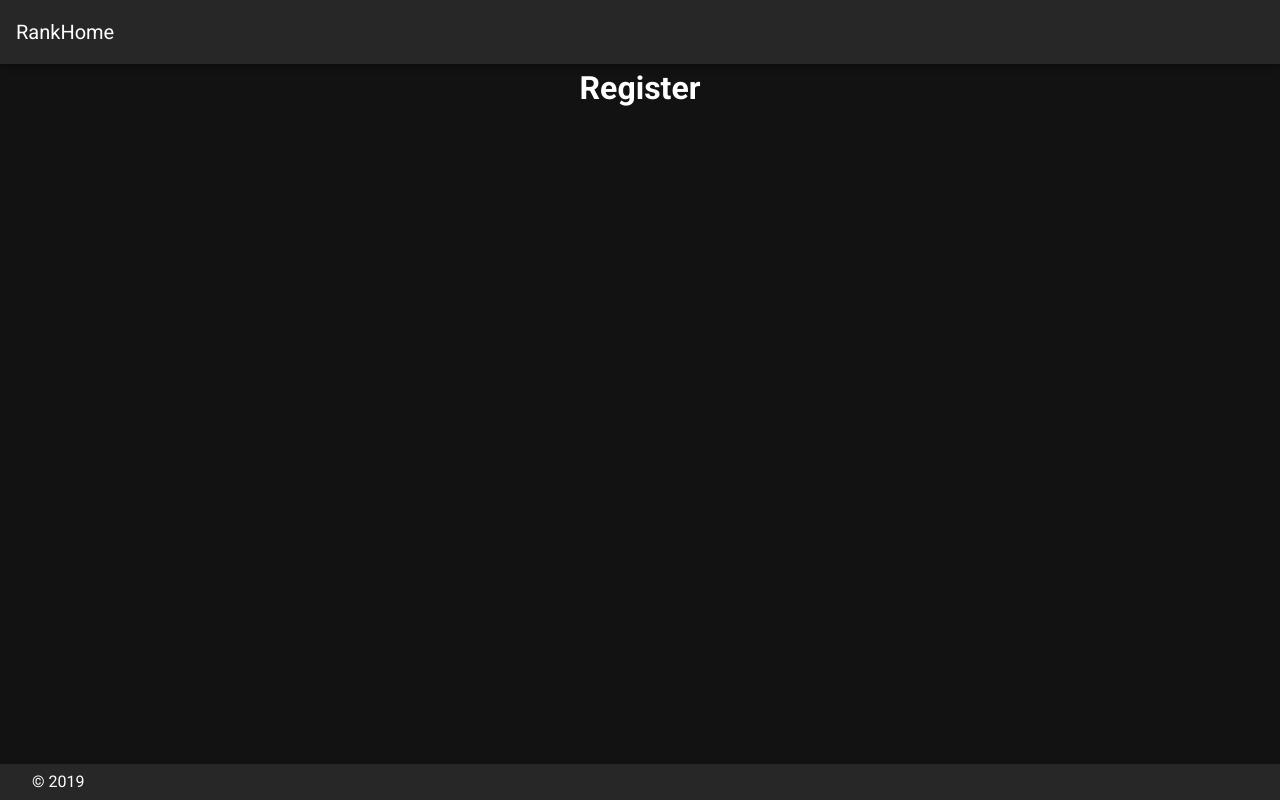
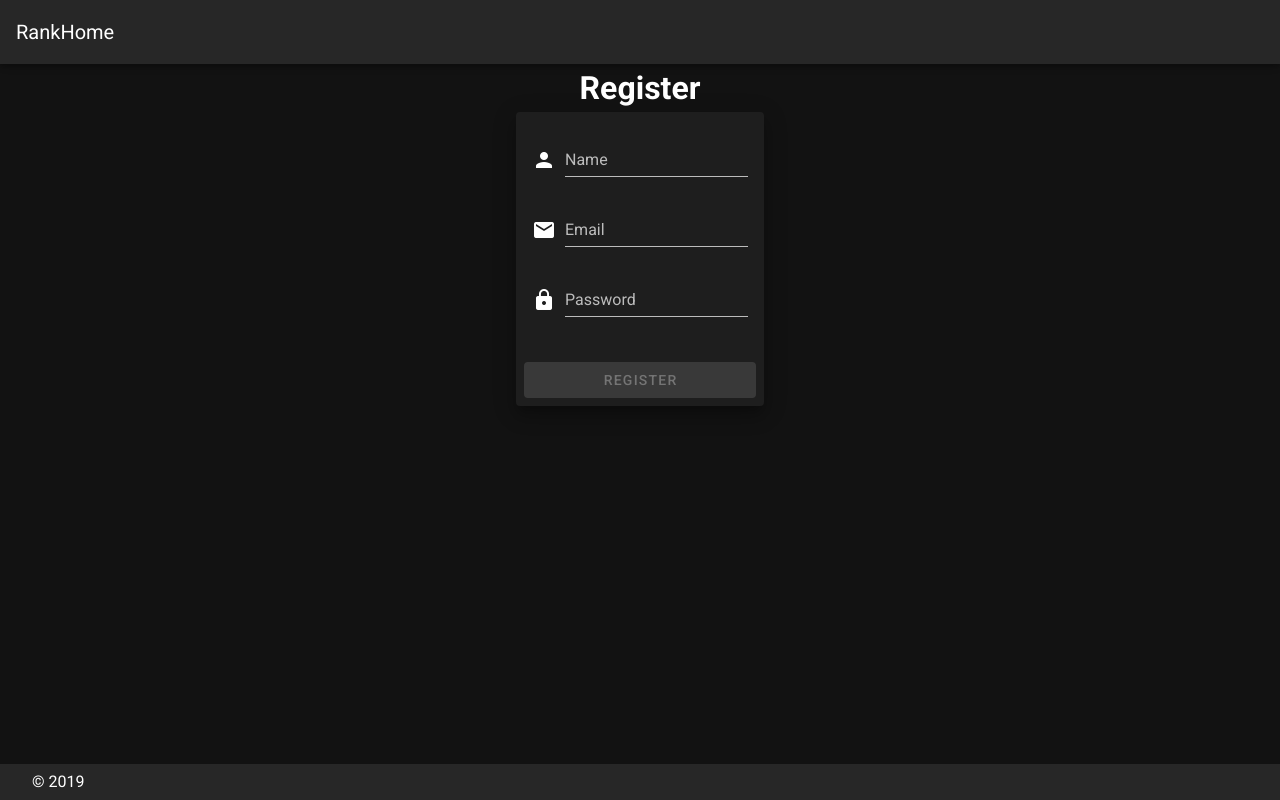
Before and after one commit to tiagopaes/rankhome, a Vue app: page /register in a window 1280 px wide. Built offline with nearby package versions, Linux system fonts and the light colour scheme.

Commit message:
Create register form ui

```diff
--- a/src/views/Register.vue
+++ b/src/views/Register.vue
@@ -3,6 +3,79 @@
     <v-row align="center" justify="center">
       <h1>Register</h1>
     </v-row>
-    <v-row align="center" justify="center"></v-row>
+    <v-row align="center" justify="center">
+      <v-card class="elevation-12">
+        <v-card-text>
+          <form @submit.prevent="handleSubmit" id="register-form">
+            <v-text-field
+              v-model="name"
+              required
+              label="Name"
+              name="name"
+              prepend-icon="person"
+              type="text"
+            ></v-text-field>
+            <v-text-field
+              v-model="email"
+              label="Email"
+              name="email"
+              prepend-icon="email"
+              type="email"
+              required
+            ></v-text-field>
+            <v-text-field
+              v-model="password"
+              label="Password"
+              name="password"
+              prepend-icon="lock"
+              type="password"
+              required
+            ></v-text-field>
+          </form>
+        </v-card-text>
+        <v-card-actions>
+          <v-btn
+            type="submit"
+            form="register-form"
+            :loading="loading"
+            :disabled="disableSubmit"
+            block
+            color="primary"
+          >Register</v-btn>
+        </v-card-actions>
+      </v-card>
+    </v-row>
   </div>
 </template>
+
+<script>
+export default {
+  name: 'Register',
+  data() {
+    return {
+      name: null,
+      email: null,
+      password: null,
+      loading: false
+    };
+  },
+  computed: {
+    disableSubmit() {
+      if (
+        this.name &&
+        this.name.trim() != '' &&
+        (this.email && this.email.trim() != '') &&
+        (this.password && this.password.trim() != '')
+      ) {
+        return false;
+      }
+      return true;
+    }
+  },
+  methods: {
+    handleSubmit() {
+      console.log("eae");
+    }
+  }
+};
+</script>
```
